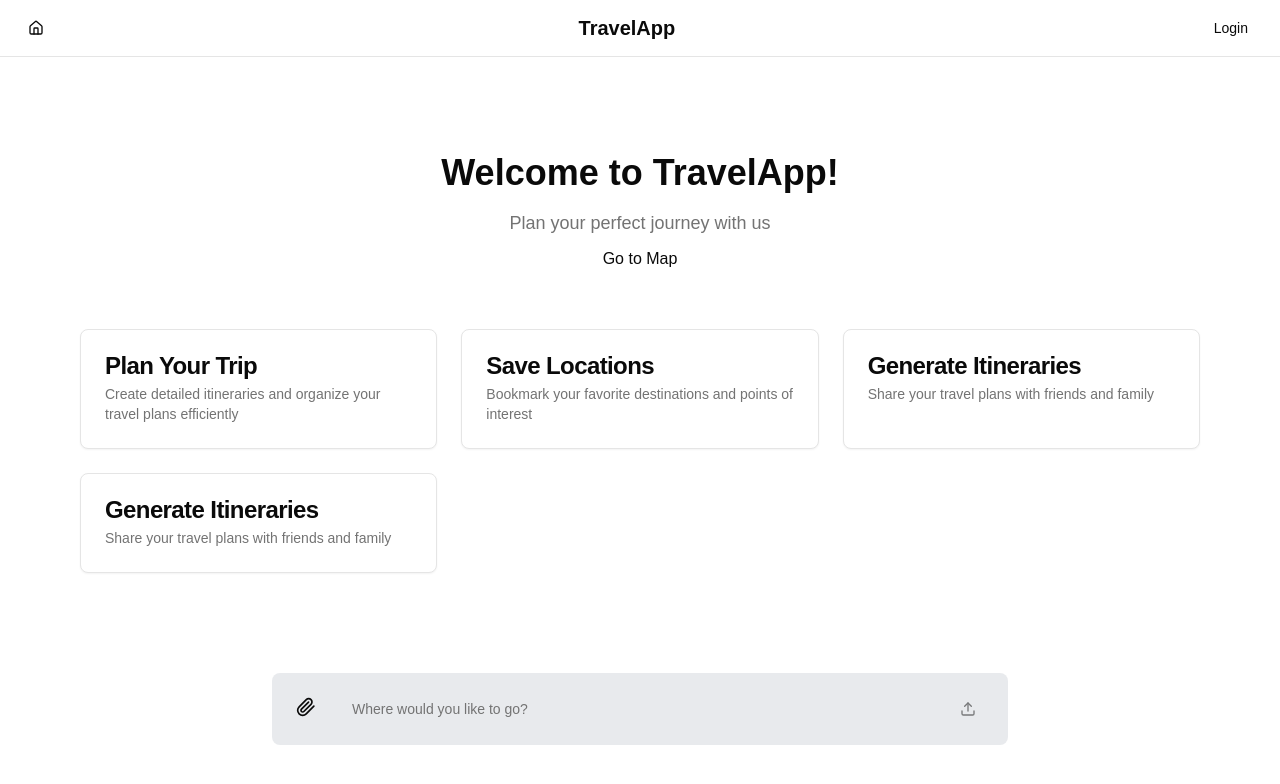
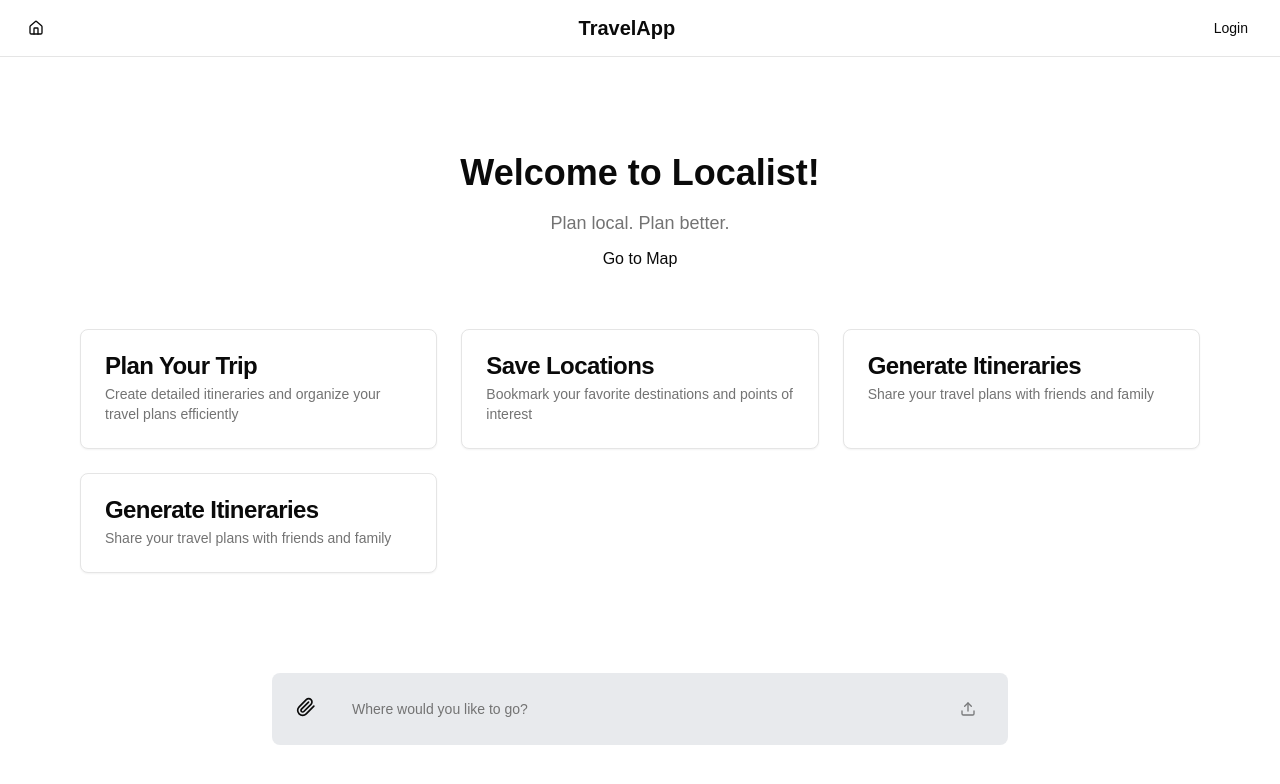
Before and after one commit to wiledw/meta_llama, a Next.js app: page / in a window 1280 px wide. Shown: the top 784 px of the page. Built offline with nearby package versions, Linux system fonts and the light colour scheme; no server answers.

Commit message:
changed welcome

```diff
--- a/components/WelcomeSection.tsx
+++ b/components/WelcomeSection.tsx
@@ -3,11 +3,12 @@ import Link from "next/link";
 export function WelcomeSection() {
   return (
     <section className="text-center mt-16">
-      <h1 className="text-4xl font-bold mb-4">Welcome to TravelApp!</h1>
+      <h1 className="text-4xl font-bold mb-4">Welcome to Localist!</h1>
       <p className="text-muted-foreground text-lg">
-        Plan your perfect journey with us
+        Plan local. Plan better.
+        {/*Plan your perfect journey with us */}
       </p>
-      <Link href="/map">
+      <Link href="/components/Map">
         <button
           style={{ padding: "10px 20px", fontSize: "16px", cursor: "pointer" }}
         >
```
